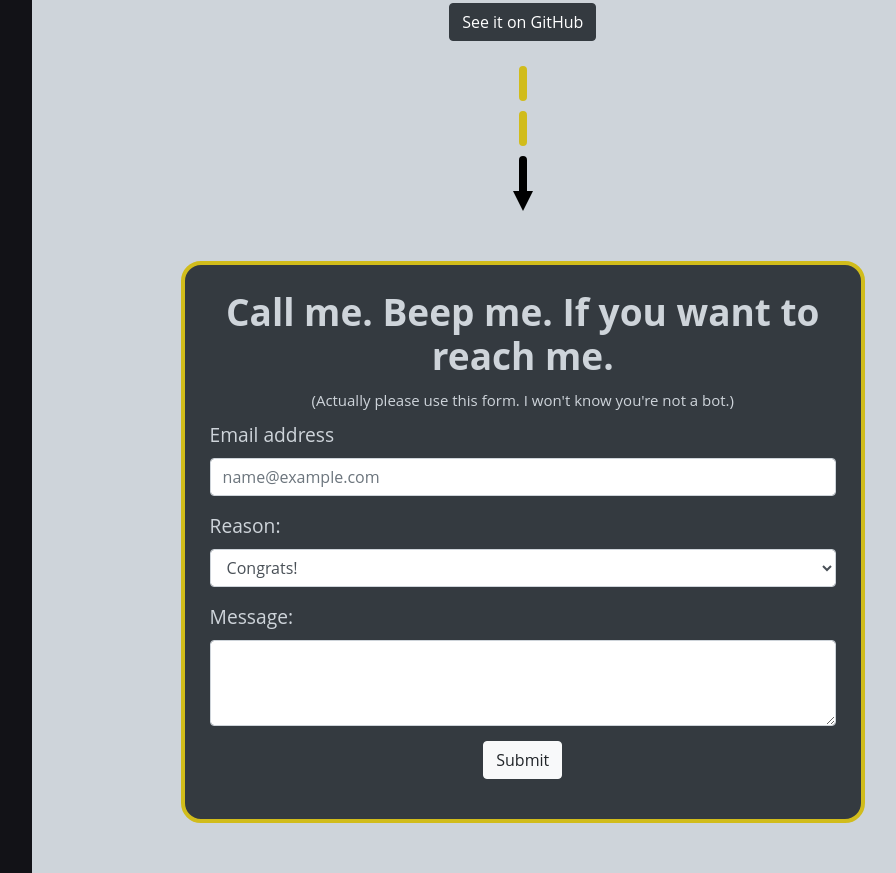
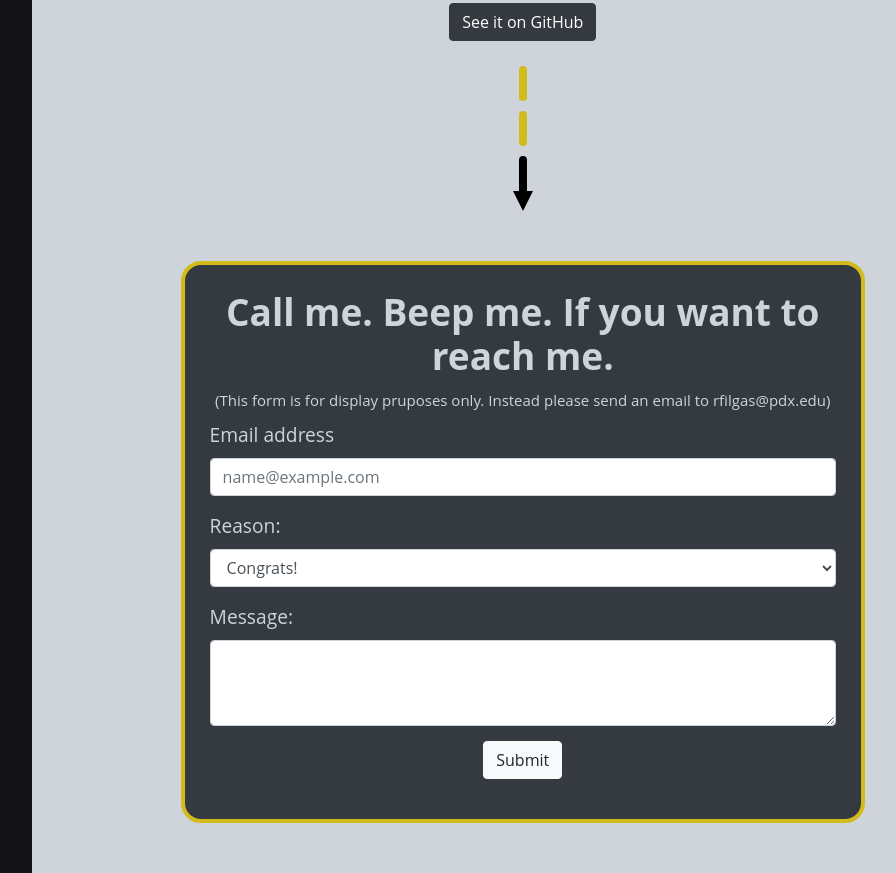
Before and after one commit to rfilgas/rfilgas.github.io, a plain HTML site: page index.html in a window 1280 px wide. Shown: the part 5617-6490 px from the top of the page, without its empty margins (281-1177 px from the left). Drawn offline with nearby package versions, Linux system fonts and the light colour scheme.

Commit message:
Update index.html

```diff
--- a/index.html
+++ b/index.html
@@ -189,7 +189,7 @@
                 <form class="email-form">
                   <div class="form-group">
                     <h2 class="contact-label1">Call me. Beep me. If you want to reach me.</h2>
-                    <p class="contact-label">(Actually please use this form. I won't know you're not a bot.)</p>
+                    <p class="contact-label">(This form is for display pruposes only. Instead please send an email to rfilgas@pdx.edu)</p>
                     <label for="emailControl">Email address</label>
                     <input type="email" class="form-control" id="emailControl"
                       placeholder="name@example.com">
```
